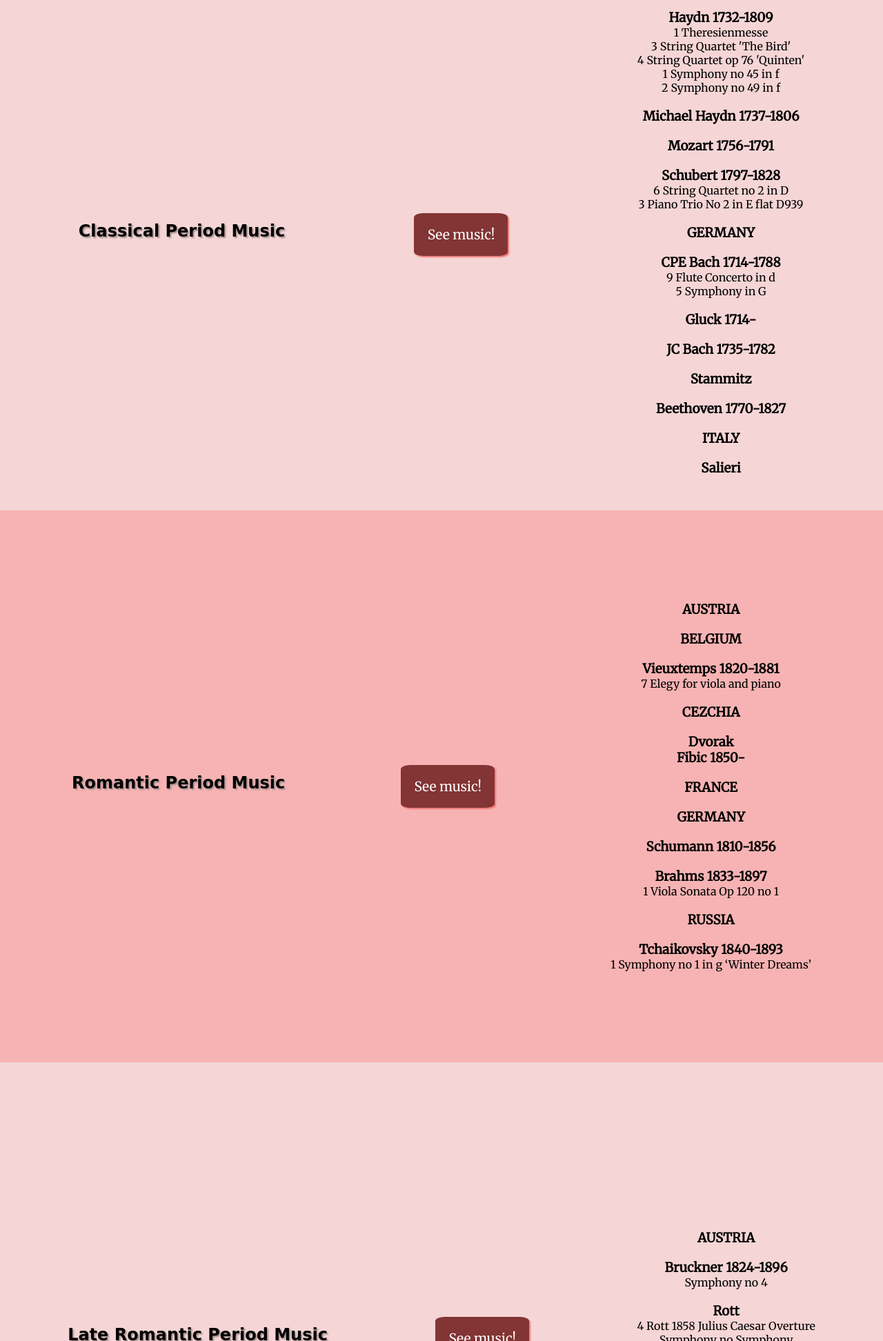
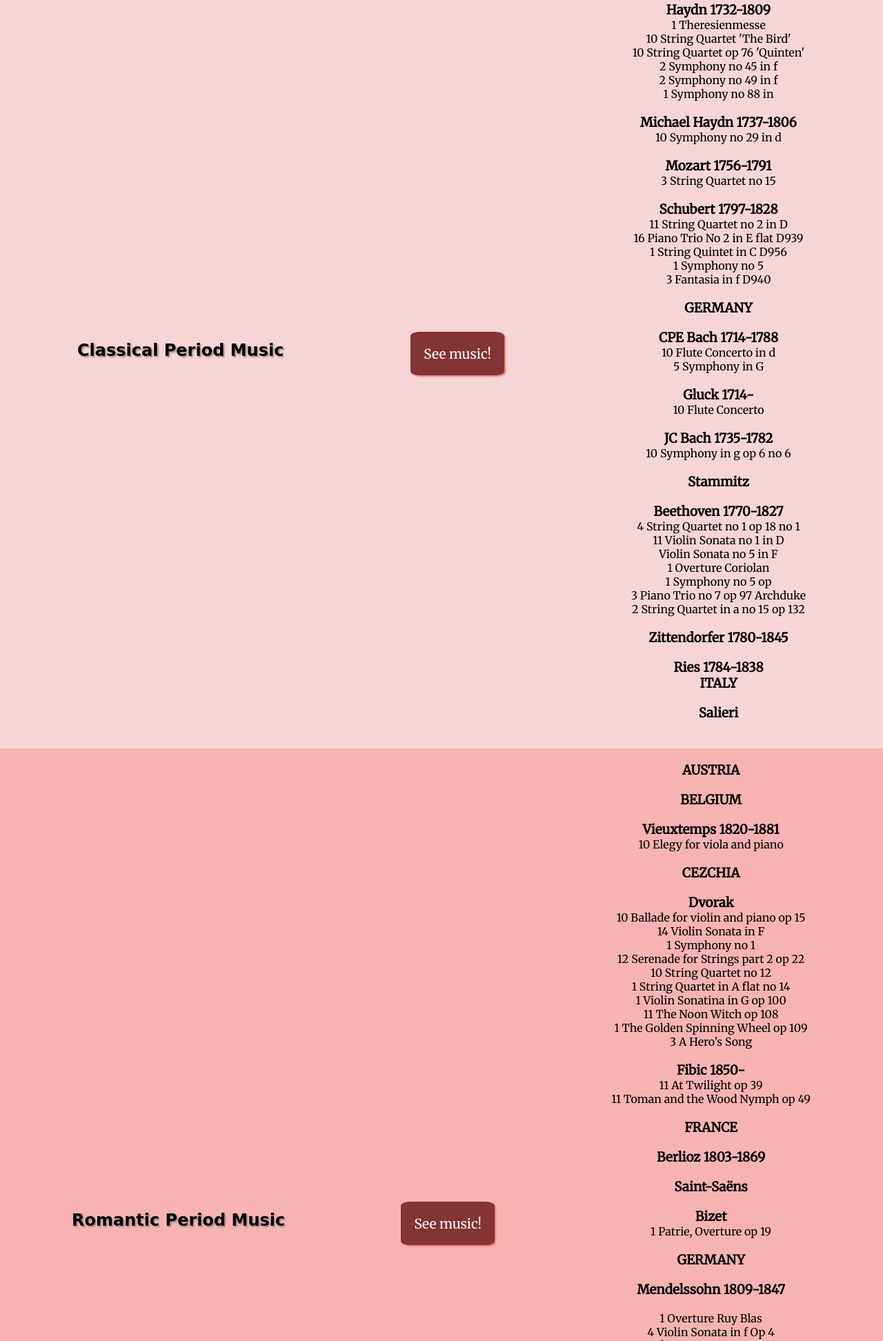
Before and after one commit to seangroganwebdevelopment/musiclistening, a plain HTML site: page index.html in a window 1280 px wide. Shown: the part 8233-10177 px from the top of the page at 69% size. Drawn offline with Linux system fonts and the light colour scheme; a web font is replaced by a local one.

Commit message:
24.02.11 5.45pm

```diff
--- a/index.html
+++ b/index.html
@@ -479,9 +479,9 @@
       <p>2 Flute Concerto in G</p>
       <p>2 Magnificat in C</p>
 
-    <br>
+      <br>
 
-    <h3>Nardini 1722-1793</h3>
+      <h3>Nardini 1722-1793</h3>
       <p></p>
       <br />
 
@@ -499,39 +499,43 @@
       <br />
       <h3>Haydn 1732-1809</h3>
       <p>1 Theresienmesse</p>
-      <p>3 String Quartet 'The Bird'</p>
-      <p>4 String Quartet op 76 'Quinten'</p>
-      <p>1 Symphony no 45 in f</p>
+      <p>10 String Quartet 'The Bird'</p>
+      <p>10 String Quartet op 76 'Quinten'</p>
+      <p>2 Symphony no 45 in f</p>
       <p>2 Symphony no 49 in f</p>
+      <p>1 Symphony no 88 in</p>
 
       <br />
 
       <h3>Michael Haydn 1737-1806</h3>
-      <p></p>
+      <p>10 Symphony no 29 in d</p>
       <br />
 
       <h3>Mozart 1756-1791</h3>
-      <p></p>
+      <p>3 String Quartet no 15</p>
       <br />
 
       <h3>Schubert 1797-1828</h3>
-      <p>6 String Quartet no 2 in D</p>
-      <p>3 Piano Trio No 2 in E flat D939</p>
+      <p>11 String Quartet no 2 in D</p>
+      <p>16 Piano Trio No 2 in E flat D939</p>
+      <p>1 String Quintet in C D956</p>
+      <p>1 Symphony no 5</p>
+      <p>3 Fantasia in f D940</p>
       <br />
 
       <h3>GERMANY</h3>
       <br />
       <h3>CPE Bach 1714-1788</h3>
-      <p>9 Flute Concerto in d</p>
+      <p>10 Flute Concerto in d</p>
       <p>5 Symphony in G</p>
       <br />
 
       <h3>Gluck 1714-</h3>
-      <p></p>
+      <p>10 Flute Concerto</p>
       <br />
 
       <h3>JC Bach 1735-1782</h3>
-      <p></p>
+      <p>10 Symphony in g op 6 no 6</p>
       <br />
 
       <h3>Stammitz</h3>
@@ -539,8 +543,20 @@
       <br />
 
       <h3>Beethoven 1770-1827</h3>
-      <p></p>
+      <p>4 String Quartet no 1 op 18 no 1</p>
+      <p>11 Violin Sonata no 1 in D</p>
+      <p>Violin Sonata no 5 in F</p>
+      <p>1 Overture Coriolan</p>
+      <p>1 Symphony no 5 op</p>
+      <p>3 Piano Trio no 7 op 97 Archduke </p>
+      <p>2 String Quartet in a no 15 op 132</p>
       <br />
+
+      <h3>Zittendorfer 1780-1845</h3>
+
+      <br>
+
+      <h3>Ries 1784-1838</h3>
 
       <h3>ITALY</h3>
       <br />
@@ -564,39 +580,87 @@
       <h3>BELGIUM</h3>
       <br />
       <h3>Vieuxtemps 1820-1881</h3>
-      <p>7 Elegy for viola and piano</p>
+      <p>10 Elegy for viola and piano</p>
       <br />
 
       <h3>CEZCHIA</h3>
       <br />
 
       <h3>Dvorak</h3>
+      <p>10 Ballade for violin and piano op 15</p>
+      <p>14 Violin Sonata in F</p>
+      <p>1 Symphony no 1</p>
+      <p>12 Serenade for Strings part 2 op 22</p>
+      <p>10 String Quartet no 12</p>
+      <p>1 String Quartet in A flat no 14</p>
+      <p>1 Violin Sonatina in G op 100</p>
+      <p>11 The Noon Witch op 108</p>
+      <p>1 The Golden Spinning Wheel op 109</p>
+      <p>3 A Hero’s Song</p>
+
+
+      <br>
+
       <h3>Fibic 1850-</h3>
-      <p></p>
+      <p>11 At Twilight op 39</p>
+      <p>11 Toman and the Wood Nymph op 49</p>
       <br />
 
       <h3>FRANCE</h3>
+
       <br />
+
+      <h3>Berlioz 1803-1869</h3>
+      <br>
+      <h3>Saint-Saëns</h3>
+      <br>
+      <h3>Bizet</h3>
+      <p>1 Patrie, Overture op 19</p>
+      <br>
 
       <h3>GERMANY</h3>
       <br />
 
+      <h3>Mendelssohn 1809-1847</h3>
+      <br>
+      <p>1 Overture Ruy Blas</p>
+      <p>4 Violin Sonata in f Op 4</p>
+
       <h3>Schumann 1810-1856</h3>
       <br />
+      <p>1 Piano Concerto in a op 54</p>
 
       <h3>Brahms 1833-1897</h3>
+      <p>1 Violin Sonata in d Op 78</p>
       <p>1 Viola Sonata Op 120 no 1</p>
       <br />
+      <h3>Von Wolfstein 1825-1900</h3>
+      <br>
+
+      <h3>HUNGARY</h3>
+      <br>
+      <h3>Lizst 1811-1886</h3>
+      <p>1 Orpheus, Symphonic poem no 5</p>
+      <p>Hunnenschlacht</p>
 
       <h3>RUSSIA</h3>
       <br />
+
       <h3>Tchaikovsky 1840-1893</h3>
       <p>1 Symphony no 1 in g ‘Winter Dreams’</p>
+      <p>1 1812 Overture </p>
+      <p>1 Marche Slave</p>
+      <p>14m Souvenirs de Florence</p>
+      <p>3 Moscow Cantata </p>
+      <p>10 Hymn of the Cherubim</p>
+      <br>
+
     </div>
   </section>
 
   <!-- ---LATE ROMANTIC PERIOD---- -->
 
+  <p>UP TO HERE!!!!!</p>
   <section class="generalsection lateromantic">
     <h2>Late Romantic Period Music</h2>
     <button class="toggle-button">See music!</button>
```
